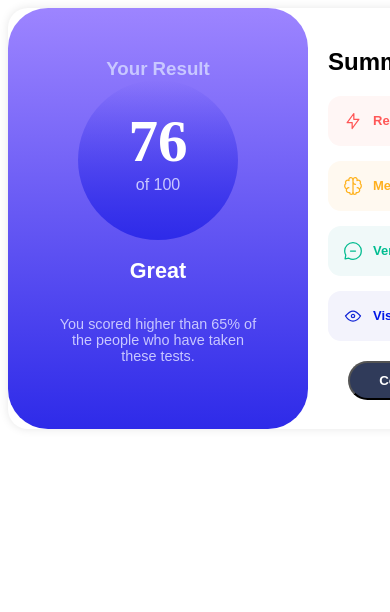
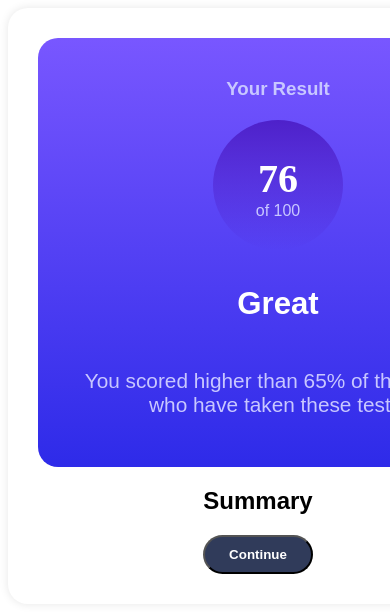
Before and after one commit to Ajaya-Rajbhandari/Result-Summary-Component, a website: page index.html in a window 390 px wide. Shown: the top 612 px of the page. Drawn offline with Linux system fonts and the light colour scheme; a web font is replaced by a local one.

Commit message:
still solving, don't know what's wrong

```diff
--- a/index.html
+++ b/index.html
@@ -39,7 +39,7 @@
           <h2 class="summery-title">Summary</h2>
           <div class="detailed-summary" id="detail-summery-items"></div>
         </div>
-        <button class="click_me">Continue</button>
+        <button id="btn" class="click_me">Continue</button>
       </div>
     </div>
     <script src="./script.js"></script>
--- a/script.js
+++ b/script.js
@@ -1,20 +1,30 @@
 // Load the JSON Data
+const loadData = () => {
   fetch("data.json")
     .then((response) => response.json())
     .then((data) => {
-    // const category = document.getElementById("category");
-    // const score = document.getElementById("score");
-    // const icon = document.getElementById("icon");
-
       const detailedSummary = document.getElementById("detail-summery-items");
       detailedSummary.innerHTML = "";
       const ulElement = document.createElement("ul");
+
       ulElement.className = "detailed-summary";
       data.forEach((item) => {
+        const itemElement = createListItem(item);
+        ulElement.appendChild(itemElement);
+      });
+      detailedSummary.appendChild(ulElement);
+    })
+    .catch((error) => {
+      const errorMessage = document.getElementById("error-message");
+      errorMessage.innerHTML = `Error loading data: ${error.message}`;
+    });
+};
+
+const createListItem = (item) => {
   const itemElement = document.createElement("li");
   itemElement.className = `summary-${item.category}`;
   itemElement.innerHTML = `
-      <img src="${item.icon}" alt="${item.Category} icon "</img>
+    <img src="${item.icon}" alt="${item.Category} icon ">
     <span class="category"> ${item.category}</span>
     <span id="score" class="score"> ${item.score}
     <span class="score-unit">
@@ -22,8 +32,26 @@ fetch("data.json")
     </span>
     </span>
   `;
-      ulElement.appendChild(itemElement);
-    });
-    detailedSummary.appendChild(ulElement);
-  })
-  .catch((error) => console.error("Error loading data:", error));
+  return itemElement;
+};
+
+const button = document.getElementById("btn");
+button.addEventListener("click", loadData);
+
+// //hide and show button
+// const hideButton = document.getElementById("hide-button");
+// const continueButton = document.getElementById("continue-btton");
+
+// hideButton.addEventListener("click", () => {
+//   const categories = document.querySelectorAll(".category");
+//   categories.forEach((category) => {
+//     category.classList.add("blur");
+//   });
+// });
+
+// continueButton.addEventListener("click", () => {
+//   const categories = document.querySelectorAll(".category");
+//   categories.forEach((category) => {
+//     category.classList.remove("blur");
+//   });
+// });
--- a/styles/style.css
+++ b/styles/style.css
@@ -8,9 +8,10 @@
     --blue: hsl(234, 100%, 45%);
 
     /* gradients colors */
-    --Light-slate-blue-background: hsl(252, 100%, 76%);
+    --Light-slate-blue-background: hsl(252, 100%, 67%);
     --Light-royal-blue-background: hsl(241, 81%, 54%);
-    --Violet-blue-circle: hsl(241, 81%, 54%);
+    /* --Violet-blue-circle: hsl(241, 81%, 53%); */
+    --Violet-blue-circle: hsla(256, 72%, 46%, 1);
     --Persian-blue-circle: hsl(241, 72%, 46%, 0);
 
     /* Neutral */
@@ -36,19 +37,28 @@ body>* {
 
 /* main container */
 .result-summary-container{
+    display: flex;
+    box-sizing: border-box;
     border-radius: 20px;
     box-shadow: 0 0 10px rgba(0, 0, 0, 0.1);
     /* background-color: var(--Neutra-Pale-blue); */
-    display: flex;
+    flex-direction: row;
+    flex-wrap: nowrap;
+    justify-content: space-between;
     width:  500px;
+    padding: 30px;
     margin: 0 auto;
+    flex: 1;
 }
 .result-container{
+    flex: 1;
     background-image: linear-gradient(var(--Light-slate-blue-background),var(--Light-royal-blue-background));
-    flex: 1;
-    border-radius: 40px;
-    padding: 50px;
+    border-radius: 20px;
+    padding: 20px;
     text-align: center;
+    /* width: 100%; */
+    max-width: 100%;
+    margin: 0 auto;
 }
 
 /* container having result and the number */
@@ -56,12 +66,10 @@ body>* {
 
 .result-secondContainer>h3{
     color: var(--Neutral-Light-lavender);
-    margin: 0;
+    margin: 20px;
     padding: 0;
 }
-.result-secondContainer>h2{
-    color: var(--Neutral-white);
-}
+
 
 .circle-content{
     padding: 20px;
@@ -85,6 +93,7 @@ body>* {
 } */
 
 .circle-container{
+    box-sizing: border-box;
     display: flex;
     justify-content: center;
     align-items: center;
@@ -95,14 +104,16 @@ body>* {
     background-image: linear-gradient(var(--Persian-blue-circle), var(--Violet-blue-circle)); */
 }
 .circle-content{
-    width: 120px;
-    height: 120px;
+    display: flex;
+    flex-direction: column;
+    width: 90px;
+    height: 90px;
     border-radius: 50%;
-    background-image: linear-gradient(var(--Persian-blue-circle), var(--Violet-blue-circle));
+    background-image: linear-gradient(var(--Violet-blue-circle), var(--Persian-blue-circle));
 }
 .circle-content>h1{
     font-size: 3.7rem;
-    margin-top: 7px;
+    margin-top: 15px;
     margin-bottom: 0;
     font-family: 'Hanken';
     font-weight: var(--font-weight-extra-bold);
@@ -117,30 +128,33 @@ body>* {
 .summery-container{
     display: flex;
     flex-direction: column;
-    padding-top: 0px;
+    max-width: 100%;
+    margin-left: 30px;
     flex: 1;
+    /* padding: 0 auto; */
+    /* margin: 0; */
+    /* flex: 1; */
 }
 
 .summery-secondContainer{
+    max-width: 100%;
     display: flex;
     position: relative;
     flex-direction: column;
     margin: 0 auto;
-    padding: 20px;
     /* border-radius: 20px;
     box-shadow: 0 0 10px rgba(0, 0, 0, 0.1); */
 }
 
 .detailed-summary{
+    max-width: 100%;
     box-sizing: border-box;
     display: flex;
-    flex-direction: column;
-    flex-wrap: wrap;
-    max-width: 100%;
+    flex-wrap:  wrap;
     gap: 15px;
     list-style: none;
     padding: 0;
-    margin: 0;
+    /* margin: 0; */
 }
 
 .detailed-summary >li{
@@ -148,9 +162,8 @@ body>* {
     font-size: 13px;
     display: flex;
     flex-direction: row;
-    justify-content: space-between;
+    justify-content: space-evenly;
     align-items: center;
-    margin: 0;
     padding: 15px;
     border-radius: 13px;
     flex-wrap: nowrap;
@@ -164,26 +177,25 @@ body>* {
 }
 
 .detailed-summary span.category{
+
     flex: 1;
     font-weight: var(--font-weight-bold);
     text-align: left;
+    margin: 0;
+    padding: 0;
 }
 
 .detailed-summary #score{
     font-weight: var(--font-weight-bold);
     color: var(--Neutral-Dark-gray-blue);
-    margin-left: 10px;
+    /* margin-left: 10px; */
     /* padding-left: 50px; */
     text-align: right;
-    justify-content: space-evenly;
+    justify-content: space-between;
     align-items: center;
 }
 
 .summary-Reaction{
-    display: flex;
-    float: left;
-    margin: 0 auto;
-    padding: 0 auto;
     color: var(--primary-red);
     background-color: hsl(6, 100%, 98%);
 }
@@ -201,18 +213,23 @@ body>* {
 }
 
 .summery-container>.click_me{
+    display: inline-block;
+    box-sizing: border-box;
     align-items: center;
-    margin: 0 40px ;
+    width: 100%;
     padding: 10px;
     max-width: 100%;
+    overflow: hidden;
     background-color: var(--Neutral-Dark-gray-blue);
     border-radius: 20px;
     color: var(--Neutral-white);
     font-weight: var(--font-weight-bold);
-}
-.summery-container>.click_me:focus{
     box-shadow: none;
 }
+.summery-container>.click_me:hover{
+    cursor: pointer;
+}
+
 .score{
     position: static;
     justify-content: space-between;
@@ -227,3 +244,62 @@ body>* {
     color:hsl(322, 6%, 72%);
 
 }
+/* .blur{
+    filter: blur(2px);
+} */
+
+/* Add responsive design for mobile */
+@media only screen and (max-width: 768px) {
+
+    /* Adjust layout for mobile */
+    .result-summary-container {
+        flex-direction: column;
+        margin: 0 auto;
+        /* padding: 20px auto; */
+    }
+
+    .result-container {
+        width: 100%;
+        margin: 0 auto;
+        /* padding: 20px; */
+    }
+
+    .summery-container {
+        margin: 0 auto;
+        /* padding: 20px; */
+    }
+
+    .detailed-summary {
+        flex-wrap: wrap;
+        gap: 10px;
+        margin: 0 auto;
+    }
+
+    .detailed-summary>li {
+        width: 100%;
+        padding: 10px;
+    }
+
+    .summery-container>.click_me {
+        width: 100%;
+        padding: 10px;
+    }
+
+    /* Adjust font sizes for mobile */
+    .circle-content>h1 {
+        font-size: 2.5rem;
+    }
+
+    .result-description {
+        font-size: 1.3rem;
+        margin: 10px;
+    }
+
+    .detailed-summary span.category {
+        font-size: 12px;
+    }
+
+    .detailed-summary #score {
+        font-size: 12px;
+    }
+}
```
Lines whose indentation alone changed are shown as unchanged.
